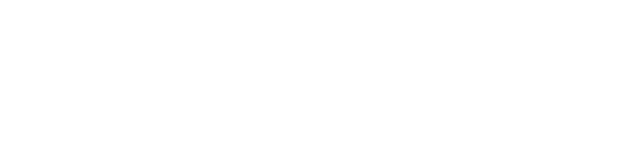
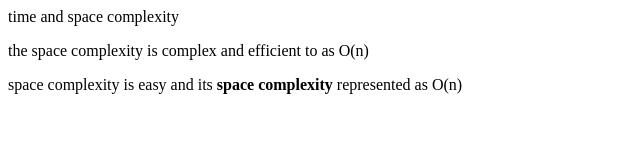
Before and after one commit to acciojob/time-and-space-complexity-salonibansod, a website: page main.html in a window 1280 px wide. Shown: the whole page, without its empty margins (0-640 px from the left). Drawn offline with Linux system fonts and the light colour scheme.

Commit message:
created a submission

```diff
--- a/main.html
+++ b/main.html
@@ -7,6 +7,9 @@
 </head>
 
 <body>
+	<h>time and space complexity</h>
+	<p>the space complexity is complex and efficient to as O(n)</p>
+	<p>space complexity is easy and its <b>space complexity</b> represented as O(n)</p>
 	<!-- the entire body must be written by student -->
     <script type="text/javascript" src="./script.js">
 </script>
--- a/script.js
+++ b/script.js
@@ -1 +1 @@
-//your JS code here. If required.
+//your JS code here. If required.https://www.svgrepo.com/show/345221/three-dots.svg
```
